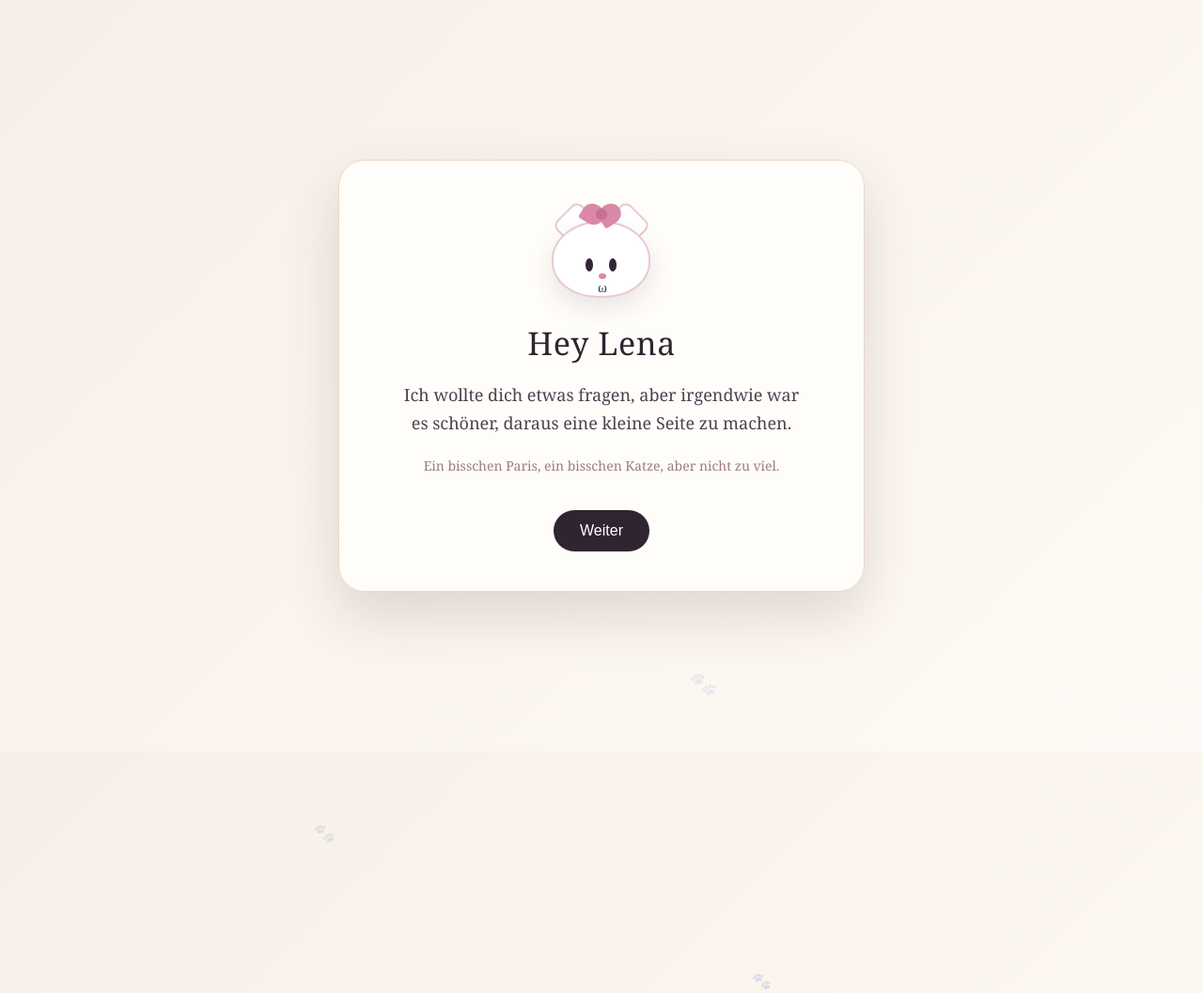
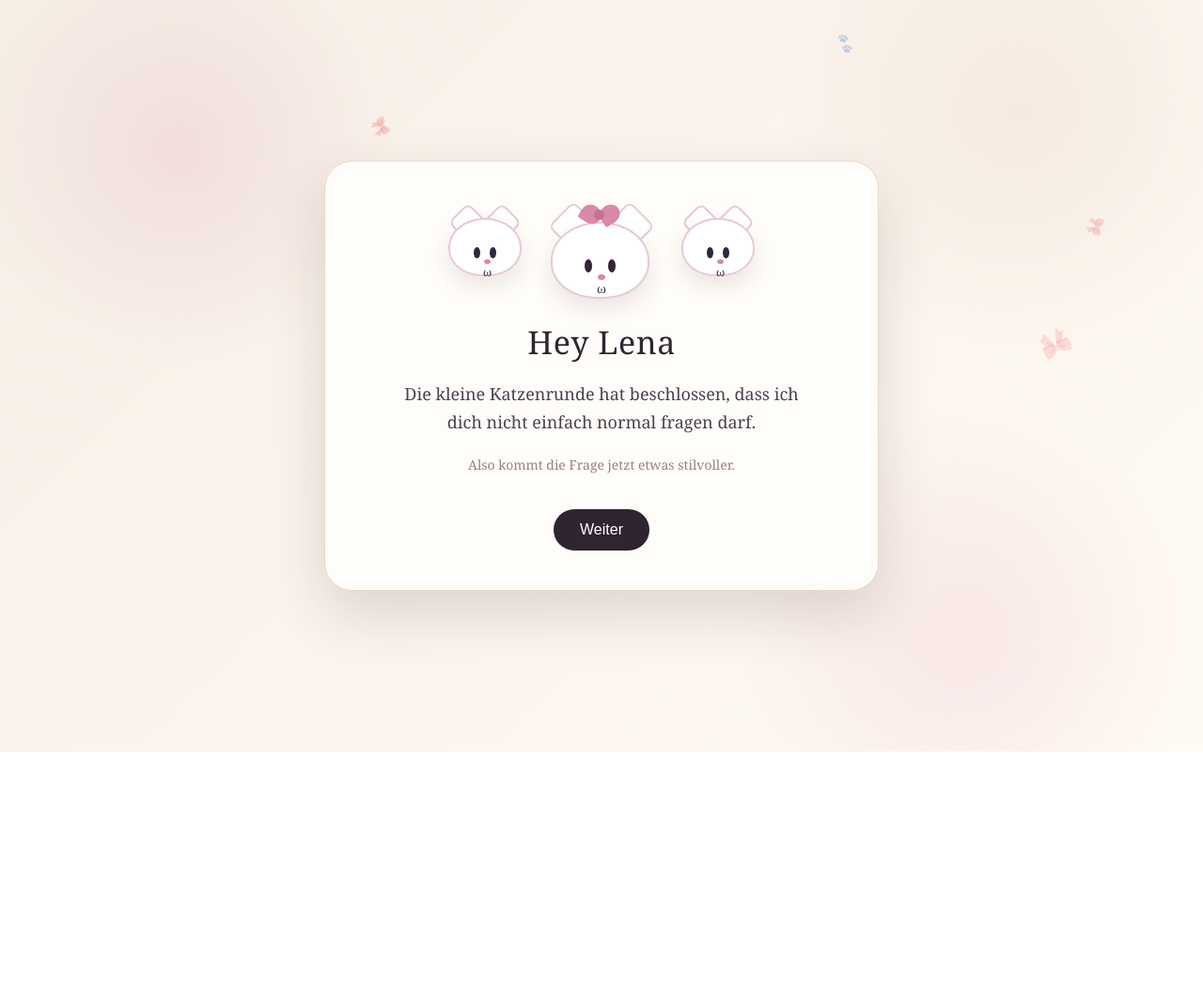
Before and after one commit to DenoMenoxD/fuer-lena, a plain HTML site: page index.html in a window 1280 px wide. Shown: the top 1057 px of the page at 94% size. After the commit the page ends 800 px from the top, so only its background shows below. Drawn offline with Linux system fonts and the light colour scheme.

Commit message:
Update index.html

```diff
--- a/index.html
+++ b/index.html
@@ -12,7 +12,7 @@
     margin:0;
     min-height:100vh;
     font-family: Georgia, "Times New Roman", serif;
-    background:linear-gradient(135deg,#f7efe7,#fffaf5);
+    background:linear-gradient(135deg,#f6efe6,#fffaf4);
     display:flex;
     justify-content:center;
     align-items:center;
@@ -20,12 +20,23 @@
     color:#2f2530;
 }
 
+body:before{
+    content:"";
+    position:fixed;
+    inset:0;
+    background:
+      radial-gradient(circle at 15% 20%,rgba(217,136,168,.18),transparent 18%),
+      radial-gradient(circle at 85% 15%,rgba(234,215,200,.35),transparent 20%),
+      radial-gradient(circle at 80% 85%,rgba(217,136,168,.14),transparent 20%);
+    z-index:0;
+}
+
 .card{
     width:92%;
-    max-width:560px;
+    max-width:590px;
     background:#fffdf9;
     border:1px solid #ead7c8;
-    border-radius:28px;
+    border-radius:30px;
     padding:42px 34px;
     text-align:center;
     box-shadow:0 25px 60px rgba(70,45,35,0.16);
@@ -33,106 +44,149 @@
     z-index:2;
 }
 
+.cat-row{
+    display:flex;
+    justify-content:center;
+    gap:18px;
+    margin-bottom:22px;
+}
+
 .cat{
-    width:120px;
-    height:105px;
-    margin:0 auto 24px;
+    width:90px;
+    height:82px;
     position:relative;
 }
 
+.cat.big{
+    width:122px;
+    height:105px;
+}
+
 .face{
-    width:105px;
-    height:82px;
+    width:78px;
+    height:62px;
     background:#fff;
     border:2px solid #e8c9d8;
     border-radius:52% 52% 48% 48%;
     position:absolute;
+    left:6px;
+    top:18px;
+    box-shadow:0 10px 22px rgba(80,50,60,.12);
+}
+
+.big .face{
+    width:105px;
+    height:82px;
     left:7px;
     top:22px;
-    box-shadow:0 10px 25px rgba(80,50,60,.12);
 }
 
 .ear{
-    width:38px;
-    height:38px;
+    width:30px;
+    height:30px;
     background:#fff;
     border:2px solid #e8c9d8;
     position:absolute;
     top:8px;
     transform:rotate(45deg);
-    border-radius:8px;
+    border-radius:7px;
 }
 
-.ear.left{left:15px}
-.ear.right{right:15px}
+.big .ear{
+    width:38px;
+    height:38px;
+}
+
+.ear.left{left:12px}
+.ear.right{right:12px}
 
 .eye{
-    width:8px;
-    height:14px;
+    width:7px;
+    height:12px;
     background:#332638;
     border-radius:50%;
     position:absolute;
+    top:29px;
+}
+
+.big .eye{
+    width:8px;
+    height:14px;
     top:38px;
 }
 
-.eye.left{left:34px}
-.eye.right{right:34px}
+.eye.left{left:25px}
+.eye.right{right:25px}
+
+.big .eye.left{left:34px}
+.big .eye.right{right:34px}
 
 .nose{
-    width:8px;
-    height:6px;
+    width:7px;
+    height:5px;
     background:#d987a7;
     border-radius:50%;
     position:absolute;
+    left:36px;
+    top:42px;
+}
+
+.big .nose{
+    width:8px;
+    height:6px;
     left:48px;
     top:54px;
 }
 
 .mouth{
     position:absolute;
+    left:35px;
+    top:47px;
+    font-size:12px;
+    color:#3d303f;
+}
+
+.big .mouth{
     left:47px;
     top:60px;
     font-size:13px;
-    color:#3d303f;
 }
 
 .bow{
-    width:42px;
+    width:40px;
     height:28px;
     position:absolute;
     top:0;
+    left:25px;
+    z-index:4;
+}
+
+.big .bow{
+    width:42px;
     left:39px;
-    z-index:4;
 }
 
 .bow:before,
 .bow:after{
     content:"";
-    width:24px;
-    height:22px;
+    width:22px;
+    height:20px;
     background:#d988a8;
     position:absolute;
     border-radius:50% 50% 50% 12%;
     top:4px;
 }
 
-.bow:before{
-    left:0;
-    transform:rotate(32deg);
-}
-
-.bow:after{
-    right:0;
-    transform:rotate(-32deg);
-}
+.bow:before{left:0;transform:rotate(32deg)}
+.bow:after{right:0;transform:rotate(-32deg)}
 
 .bow span{
-    width:12px;
-    height:12px;
+    width:11px;
+    height:11px;
     background:#c96f95;
     border-radius:50%;
     position:absolute;
-    left:15px;
+    left:14px;
     top:9px;
     z-index:5;
 }
@@ -148,23 +202,17 @@
     font-size:18px;
     line-height:1.65;
     margin:0 auto 18px;
-    max-width:440px;
+    max-width:460px;
     color:#4d414f;
 }
 
 .small{
     font-size:14px;
     color:#9b7c87;
-    margin-top:8px;
 }
 
-.screen{
-    display:none;
-}
-
-.screen.active{
-    display:block;
-}
+.screen{display:none}
+.screen.active{display:block}
 
 button{
     margin-top:18px;
@@ -191,6 +239,7 @@
     background:#f8edf1;
     color:#8b4f66;
     border:1px solid #e8c9d8;
+    position:relative;
 }
 
 .buttons{
@@ -198,37 +247,53 @@
     justify-content:center;
     gap:14px;
     flex-wrap:wrap;
-    margin-top:18px;
+    min-height:95px;
+    position:relative;
 }
 
 .result{
     display:none;
-    margin-top:26px;
-    padding:18px;
-    border-radius:18px;
+    margin-top:24px;
+    padding:20px;
+    border-radius:20px;
     background:#f8edf1;
     border:1px solid #e8c9d8;
     color:#5f3e4b;
     font-size:18px;
+    line-height:1.6;
 }
 
-.paw{
-    position:absolute;
-    font-size:18px;
-    color:#d988a8;
-    opacity:.22;
-    animation:float 7s linear forwards;
+.float{
+    position:fixed;
+    top:-30px;
+    animation:fall linear forwards;
+    z-index:1;
+    opacity:.32;
 }
 
-@keyframes float{
-    from{transform:translateY(105vh);opacity:.22}
-    to{transform:translateY(-80px);opacity:0}
+.confetti{
+    position:fixed;
+    top:-20px;
+    width:10px;
+    height:14px;
+    border-radius:3px;
+    animation:confettiFall 3s linear forwards;
+    z-index:99;
+}
+
+@keyframes fall{
+    to{transform:translateY(110vh) rotate(360deg);opacity:0}
+}
+
+@keyframes confettiFall{
+    to{transform:translateY(110vh) rotate(720deg);opacity:0}
 }
 
 @media(max-width:600px){
-    .card{padding:34px 24px}
+    .card{padding:34px 22px}
     h1{font-size:30px}
     p{font-size:17px}
+    .cat-row{gap:8px}
 }
 </style>
 </head>
@@ -238,26 +303,31 @@
 <div class="card">
 
     <div class="screen active" id="intro">
-        <div class="cat">
-            <div class="ear left"></div>
-            <div class="ear right"></div>
-            <div class="bow"><span></span></div>
-            <div class="face">
-                <div class="eye left"></div>
-                <div class="eye right"></div>
-                <div class="nose"></div>
-                <div class="mouth">ω</div>
+        <div class="cat-row">
+            <div class="cat">
+                <div class="ear left"></div><div class="ear right"></div>
+                <div class="face"><div class="eye left"></div><div class="eye right"></div><div class="nose"></div><div class="mouth">ω</div></div>
+            </div>
+
+            <div class="cat big">
+                <div class="ear left"></div><div class="ear right"></div>
+                <div class="bow"><span></span></div>
+                <div class="face"><div class="eye left"></div><div class="eye right"></div><div class="nose"></div><div class="mouth">ω</div></div>
+            </div>
+
+            <div class="cat">
+                <div class="ear left"></div><div class="ear right"></div>
+                <div class="face"><div class="eye left"></div><div class="eye right"></div><div class="nose"></div><div class="mouth">ω</div></div>
             </div>
         </div>
 
         <h1>Hey Lena</h1>
 
         <p>
-            Ich wollte dich etwas fragen, aber irgendwie war es schöner,
-            daraus eine kleine Seite zu machen.
+            Die kleine Katzenrunde hat beschlossen, dass ich dich nicht einfach normal fragen darf.
         </p>
 
-        <p class="small">Ein bisschen Paris, ein bisschen Katze, aber nicht zu viel.</p>
+        <p class="small">Also kommt die Frage jetzt etwas stilvoller.</p>
 
         <button class="primary" onclick="showQuestion()">Weiter</button>
     </div>
@@ -271,7 +341,7 @@
 
         <div class="buttons">
             <button class="primary" onclick="sayYes()">Ja, gerne</button>
-            <button class="secondary" onclick="maybe()">Vielleicht später</button>
+            <button class="secondary" id="maybeBtn" onmouseover="moveMaybe()" onclick="moveMaybe()">Vielleicht später</button>
         </div>
 
         <div class="result" id="result"></div>
@@ -280,6 +350,9 @@
 </div>
 
 <script>
+const maybeBtn = document.getElementById("maybeBtn");
+let maybeCount = 0;
+
 function showQuestion(){
     document.getElementById("intro").classList.remove("active");
     document.getElementById("questionScreen").classList.add("active");
@@ -288,26 +361,67 @@
 function sayYes(){
     const result = document.getElementById("result");
     result.style.display = "block";
-    result.innerHTML = "Das freut mich sehr. Dann freue ich mich auf Dienstag.";
+    result.innerHTML =
+        "Das freut mich sehr.<br><br>" +
+        "<strong>Dienstag, 19:00 Uhr</strong><br>" +
+        "Ankerpunkt in Leibnitz<br><br>" +
+        "Die Katzenrunde ist zufrieden.";
+
+    maybeBtn.style.display = "none";
+    launchConfetti();
 }
 
-function maybe(){
-    const result = document.getElementById("result");
-    result.style.display = "block";
-    result.innerHTML = "Okay, fair. Aber ich musste es wenigstens versuchen.";
+function moveMaybe(){
+    maybeCount++;
+
+    const texts = [
+        "Vielleicht später",
+        "Sicher?",
+        "Die Katzen schauen schon...",
+        "Wirklich?",
+        "Ich weich lieber aus"
+    ];
+
+    maybeBtn.innerText = texts[Math.min(maybeCount, texts.length - 1)];
+
+    const x = Math.random() * 260 - 130;
+    const y = Math.random() * 90 - 25;
+
+    maybeBtn.style.transform = `translate(${x}px, ${y}px)`;
+
+    if(maybeCount > 6){
+        maybeBtn.style.opacity = "0.35";
+    }
 }
 
-function createPaw(){
-    const paw = document.createElement("div");
-    paw.className = "paw";
-    paw.innerHTML = "🐾";
-    paw.style.left = Math.random()*100 + "vw";
-    paw.style.fontSize = (Math.random()*12+14) + "px";
-    document.body.appendChild(paw);
-    setTimeout(()=>paw.remove(),7000);
+function launchConfetti(){
+    const colors = ["#d988a8","#ead7c8","#2f2530","#f2b6cc","#c96f95"];
+
+    for(let i=0;i<90;i++){
+        setTimeout(()=>{
+            const confetti = document.createElement("div");
+            confetti.className = "confetti";
+            confetti.style.left = Math.random() * 100 + "vw";
+            confetti.style.background = colors[Math.floor(Math.random()*colors.length)];
+            confetti.style.animationDuration = (Math.random()*1.5+2.2) + "s";
+            document.body.appendChild(confetti);
+            setTimeout(()=>confetti.remove(),3500);
+        }, i * 12);
+    }
 }
 
-setInterval(createPaw,1200);
+function createFloat(){
+    const item = document.createElement("div");
+    item.className = "float";
+    item.innerHTML = ["🐾","🎀","🐱"][Math.floor(Math.random()*3)];
+    item.style.left = Math.random()*100 + "vw";
+    item.style.fontSize = (Math.random()*12+16) + "px";
+    item.style.animationDuration = (Math.random()*4+6) + "s";
+    document.body.appendChild(item);
+    setTimeout(()=>item.remove(),10000);
+}
+
+setInterval(createFloat,900);
 </script>
 
 </body>
```
